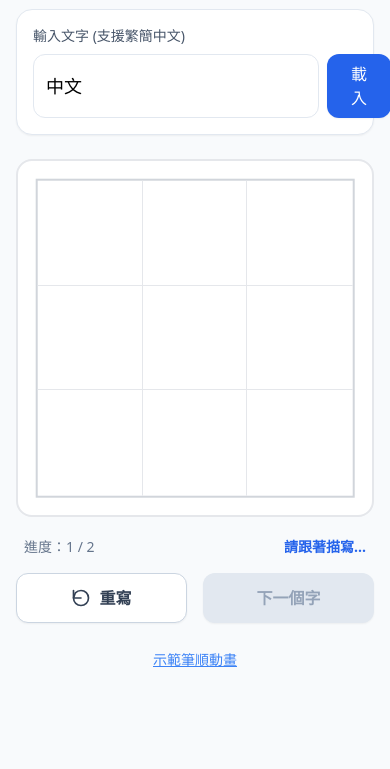
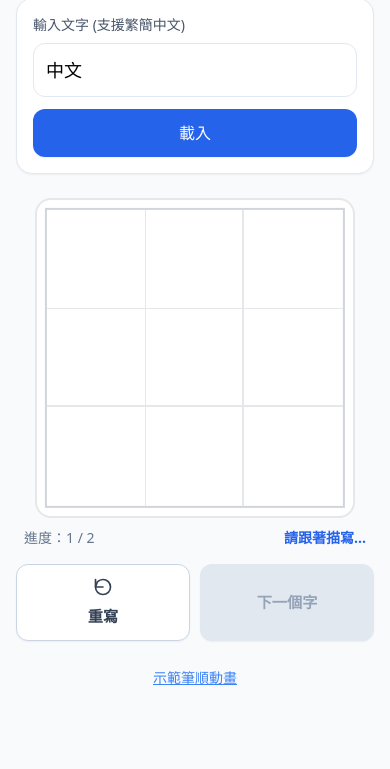
Before and after one commit to koedman107/my-alltrue-site, a plain HTML site: page index.html in a window 390 px wide. Shown: the part 75-844 px from the top of the page. Drawn offline with nearby package versions, Linux system fonts and the light colour scheme.

Commit message:
Add files via upload

```diff
--- a/index.html
+++ b/index.html
@@ -2,7 +2,7 @@
 <html lang="zh-TW">
 <head>
     <meta charset="UTF-8">
-    <title>來練習寫字吧-Write Master</title>
+    <title>來練習寫字吧</title>
     <meta name="viewport" content="width=device-width, initial-scale=1.0, maximum-scale=1.0, user-scalable=no">
     <script src="https://cdn.tailwindcss.com"></script>
     <script src="https://cdn.jsdelivr.net/npm/hanzi-writer@3.5/dist/hanzi-writer.min.js"></script>
@@ -61,5 +61,4 @@
 
     <script src="script.js"></script>
 </body>
-
 </html>
--- a/script.js
+++ b/script.js
@@ -26,7 +26,7 @@ document.addEventListener('DOMContentLoaded', () => {
     const WRITER_CONFIG = {
         width: 500,
         height: 500,
-        padding: 30,
+        padding: 0,
         showCharacter: false,
         showOutline: true,
         outlineColor: COLORS.outline,
--- a/style.css
+++ b/style.css
@@ -1,7 +1,7 @@
-/* 1. 繪圖板外框 */
+/* 1. 繪圖板外框 - 基礎設定 */
 .drawing-container {
     position: relative;
-    width: 100%;
+    width: 95%;
     max-width: 500px;
     aspect-ratio: 1 / 1;
     margin: 20px auto;
@@ -9,18 +9,19 @@
     border-radius: 1rem;
     overflow: hidden;
     background-color: white;
+    max-height: 70vh;
 }
 
 /* 2. 九宮格線條 (底層) */
 .nine-square-grid {
     position: absolute;
-    width: 90%;
-    height: 90%;
+    width: 95%;
+    height: 95%;
     top: 50%;
     left: 50%;
     transform: translate(-50%, -50%);
     border: 2px solid #d1d5db;
-    z-index: 1; /* 低層級 */
+    z-index: 1;
     pointer-events: none;
 }
 
@@ -41,16 +42,16 @@
 /* 3. 漢字容器 (高層) */
 #hanziContainer {
     position: absolute;
-    width: 90% !important;
-    height: 90% !important;
+    width: 95% !important;
+    height: 95% !important;
     top: 50%;
     left: 50%;
-    /* 確保文字置中且浮於格線上方 */
-    transform: translate(-55%, -52%);
-    z-index: 10; /* 高層級，確保蓋在格線上 */
+    transform: translate(-50%, -50%);
+    z-index: 10;
+    margin: 0;
+    padding: 0;
 }
 
-/* 確保內部 SVG 自動填滿 */
 #hanziContainer svg {
     width: 100% !important;
     height: 100% !important;
@@ -66,3 +67,45 @@
     z-index: 5;
     pointer-events: none;
 }
+
+/* ============================================= */
+/* 5. 針對手機與平板 (寬度小於 600px) 的排版優化 */
+/* ============================================= */
+@media (max-width: 600px) {
+    /* 修正輸入框與按鈕擠壓：強制變為上下排列 */
+    .flex.gap-2 {
+        flex-direction: column !important;
+    }
+
+    #loadTextBtn {
+        width: 100% !important;
+        padding: 12px 0 !important;
+        margin-top: 4px;
+    }
+
+    /* 縮小畫板大小：確保手機一屏能看完整個 UI */
+    .drawing-container {
+        width: 90vw !important;
+        max-width: 320px !important;
+        margin: 10px auto !important;
+    }
+
+    .prompt-text {
+        font-size: 1.1rem;
+    }
+
+    /* 下方功能按鈕調整 */
+    .grid.grid-cols-2.gap-4 {
+        gap: 10px !important;
+    }
+
+    #clearBtn, #nextWordBtn {
+        padding: 12px 10px !important;
+        font-size: 0.95rem;
+    }
+
+    h1 {
+        font-size: 1.5rem !important;
+        margin-bottom: 0.8rem !important;
+    }
+}
```
